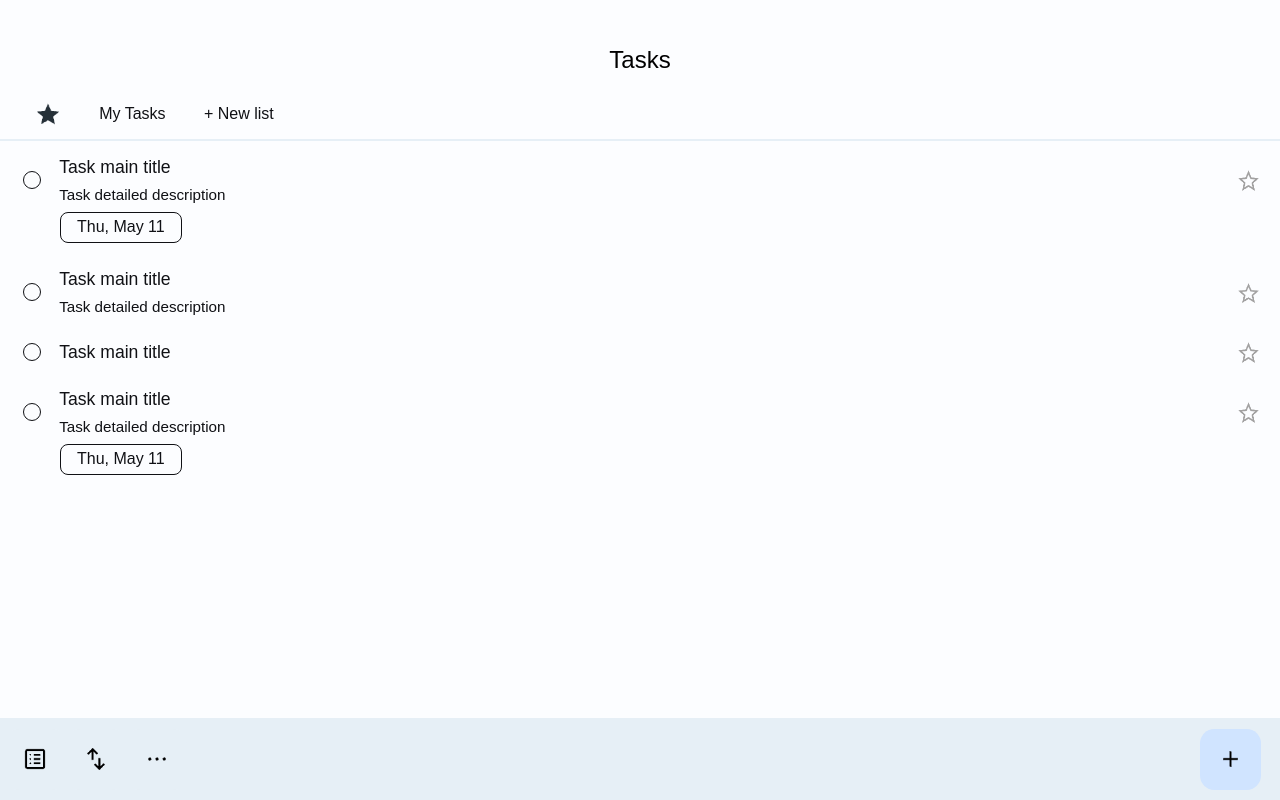
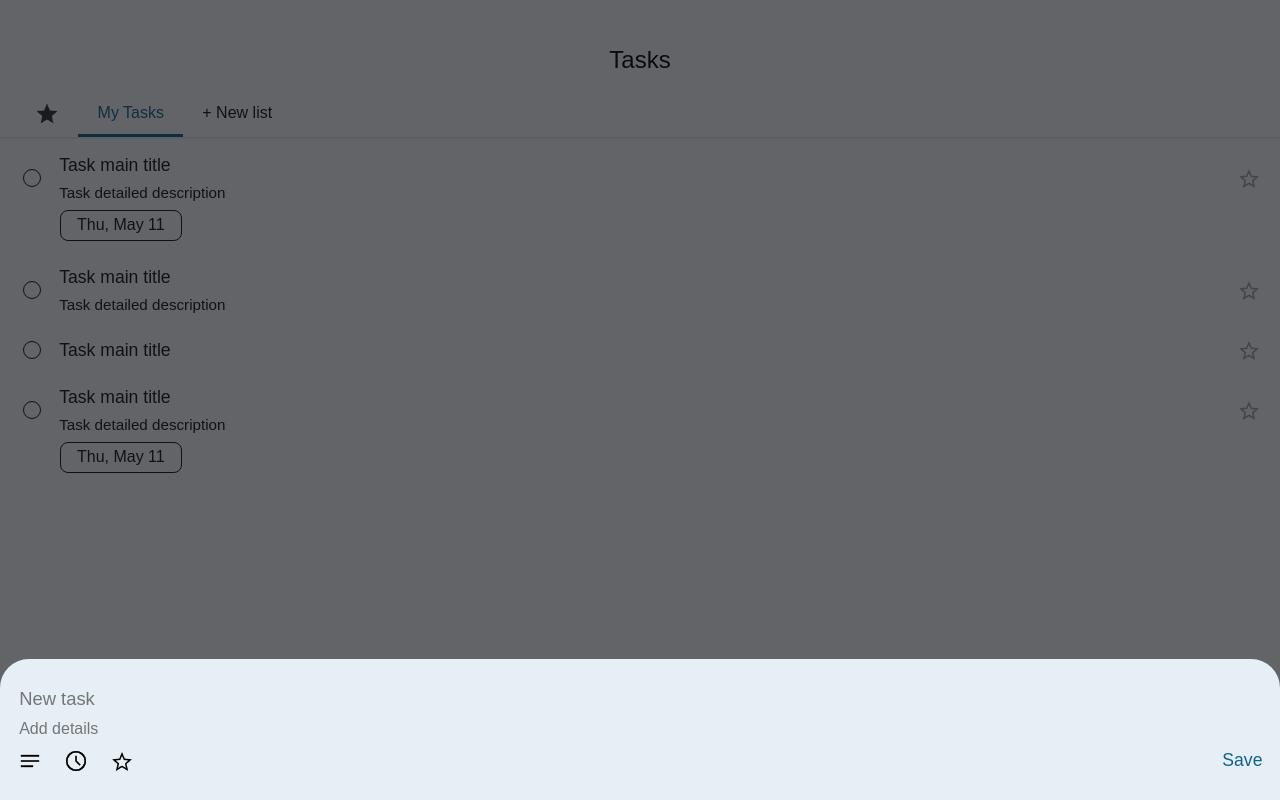
Before and after one commit to MedinaPM/to-do-list, a website built with webpack: page dist/index.html in a window 1280 px wide. Both pictures are taken after a click on the button 1230 px from the left and 759 px from the top of the page. Built offline with nearby package versions, Linux system fonts and the light colour scheme.

Commit message:
Create the structure & style of new task pop-up

```diff
--- a/src/index.js
+++ b/src/index.js
@@ -12,3 +12,21 @@ window.addEventListener("scroll", stickyScrollHeader);
 
 newListButton.addEventListener("click", newListFormOpen);
 closeButton.addEventListener("click", newListFormClose);
+
+
+
+
+const footerAddButton = document.querySelector(".footer__add-button");
+const popUp = document.querySelector(".pop-up");
+const popUpBackground = document.querySelector(".pop-up__background");
+
+const addNewTask = () => {
+  popUp.style.display = "flex";
+}
+const closePopUp = () => {
+  popUp.style.display = "none";
+}
+
+
+footerAddButton.addEventListener("click", addNewTask);
+popUpBackground.addEventListener("click", closePopUp);
--- a/src/style.css
+++ b/src/style.css
@@ -1,6 +1,7 @@
 :root {
   /*colors*/
   --base: #fcfdff;
+  --base-dark: #101115a5;
   --contrast-soft: #e6eff6;
   --contrast-strong: #d0e4ff;
   --text: #101115;
@@ -27,8 +28,11 @@
 .footer__more-button > img,
 .footer__add-button > img,
 .task_favorite-check > button > img,
-.top-bar__close-button > img {
-  height: 1.6rem;
+.top-bar__close-button > img,
+.footer__detail-button > img,
+.footer__due-date-button > img,
+.footer__starred-button > img {
+  height: 1.5rem;
 }
 
 /*center content inside of all buttons*/
@@ -85,6 +89,10 @@ body,
   font-weight: 500;
 }
 
+.top-bar__done-button {
+  color: var(--text-selected);
+}
+
 .nav-bar {
   display: flex;
   padding: 0 1rem;
@@ -106,7 +114,7 @@ body,
   border-bottom: 0.2rem solid var(--hover-blue);
 }
 
-.nav-bar_active {
+button.nav-bar_active {
   border-bottom: 0.2rem solid var(--text-selected);
   color: var(--text-selected);
 }
@@ -189,17 +197,21 @@ body,
   justify-content: space-between;
   position: fixed;
   bottom: 0;
-  width: 100vw;
+  width: 100%;
   background-color: var(--contrast-soft);
 }
 
 .footer__left-buttons {
   display: flex;
-  padding: 0.65rem 0.3rem;
+  margin: 0 0.4rem;
 }
 
 .footer__right-buttons {
-  padding: 0.65rem 1.2rem;
+  margin: 0 1rem;
+}
+
+.footer {
+  padding: 0.75rem 0;
 }
 
 .footer__left-buttons > button {
@@ -210,10 +222,15 @@ body,
   background-color: var(--contrast-strong);
 }
 
-.footer__left-buttons > button,
+.footer__left-buttons > button {
+  border-radius: 0.9rem;
+  padding: 0.5rem 0.7rem;
+  border: none;
+}
+
 .footer__right-buttons > button {
   border-radius: 0.9rem;
-  padding: 1.1rem;
+  padding: 1rem;
   border: none;
 }
 
@@ -259,3 +276,55 @@ body,
   border-top: 0.15rem solid var(--contrast-soft);
   border-bottom: 0.15rem solid var(--contrast-soft);
 }
+
+/*footer pop-up section styles*/
+/*---------------------------------------------------*/
+
+.pop-up {
+  display: none;
+  flex-direction: column;
+  position: fixed;
+  bottom: 0;
+  width: 100%;
+  height: 100%;
+  background-color: var(--base-dark);
+}
+
+.pop-up__background {
+  flex-grow: 1;
+}
+
+.pop-up__container {
+  display: flex;
+  flex-direction: column;
+  border-top-left-radius: 1.8rem;
+  border-top-right-radius: 1.8rem;
+  background-color: var(--contrast-soft);
+  padding: 1.2rem 0;
+}
+
+.pop-up__container > input {
+  background-color: var(--contrast-soft);
+  border: none;
+  border-radius: 1rem;
+}
+
+#new-task-input {
+  padding: 0.6rem 1.2rem;
+  font-size: 1.15rem;
+}
+
+#add-details-input {
+  padding: 0rem 1.2rem 0.2rem;
+  font-size: 1rem;
+}
+
+.pop-up-footer {
+  display: flex;
+  justify-content: space-between;
+}
+
+.pop-up__save-button {
+  font-size: 1.1rem;
+  color: var(--text-selected);
+}
```
Also changed, not shown: dist/index.html.
